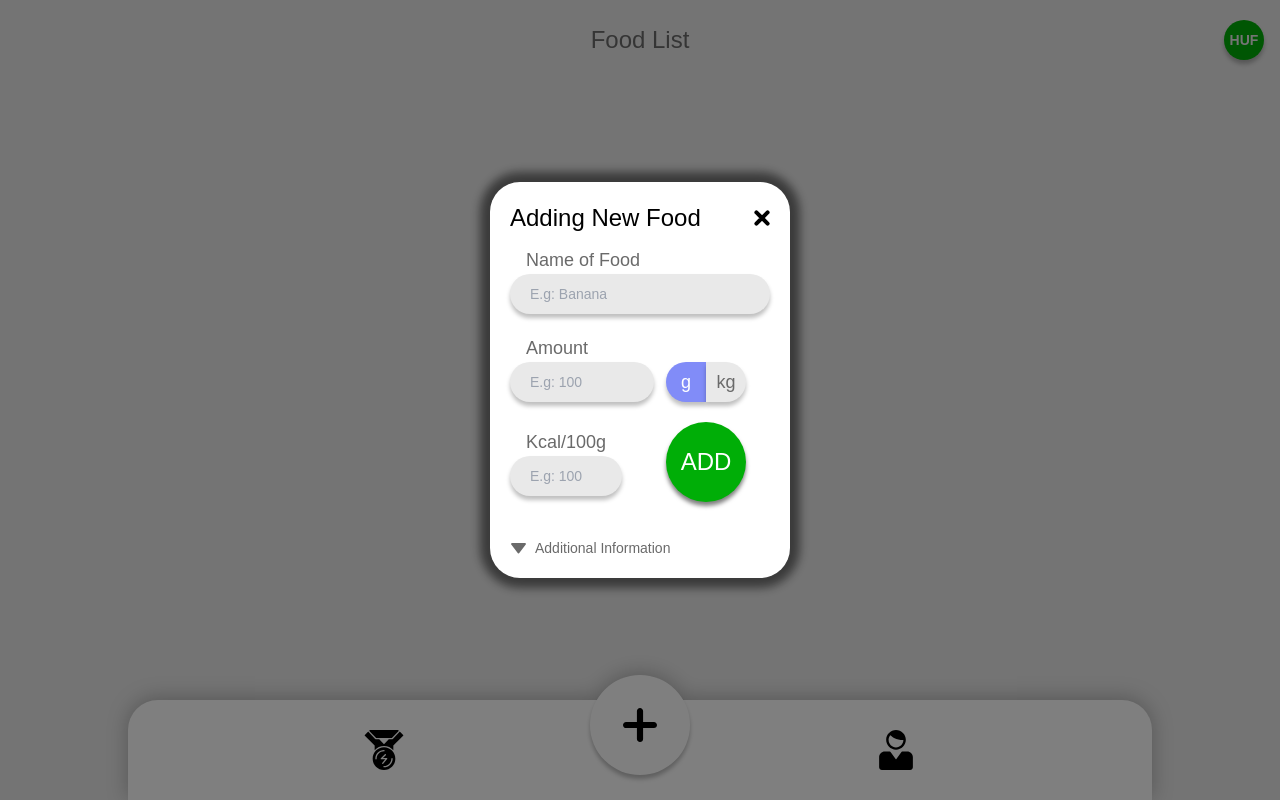
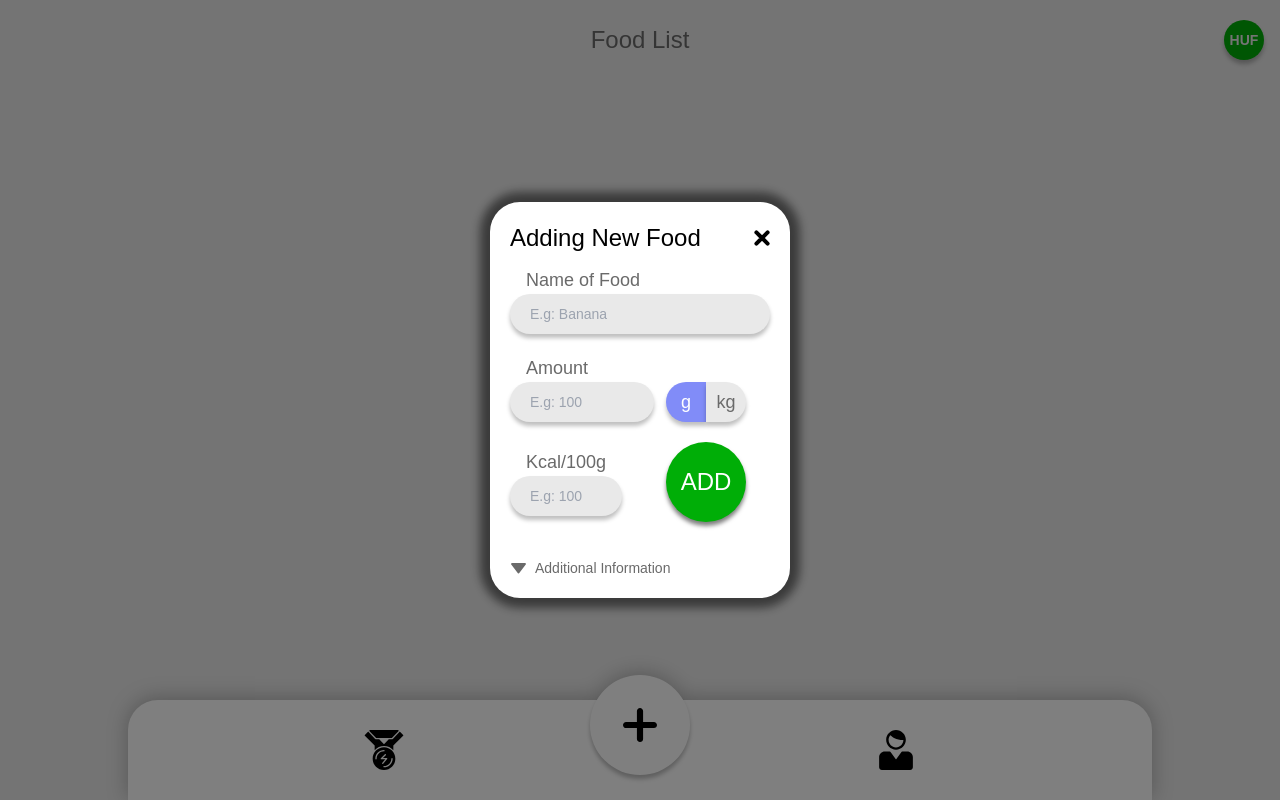
Before and after one commit to RakeMeUp/Kcal-Counter, a React (Create React App) app: page / in a window 1280 px wide. Both pictures are taken after a click on the button 640 px from the left and 725 px from the top of the page. Built offline with nearby package versions, Linux system fonts and the light colour scheme.

Commit message:
modal scrollable when keyboard open

```diff
--- a/src/comps/navbar.jsx
+++ b/src/comps/navbar.jsx
@@ -57,7 +57,7 @@ export default class navbar extends Component {
     AddingModal = () =>{
         return (
             <div onClick={()=>{this.setState({modalOpen: !this.state.modalOpen})}} className='modal-bg z-50'>
-                <div onClick={(e)=>{e.stopPropagation()}} className='modal-body mb-10 bg-white w-[300px]'>
+                <div onClick={(e)=>{e.stopPropagation()}} className={`modal-body bg-white w-[300px] ${this.state.additionalOpen && "keyboardOpen:h-screen overflow-scroll"}`}>
                     <div className='flex justify-between items-center pt-4 pl-5 pr-2'>
                         {/* HEAD */}
                         <div className='text-2xl font-medium'>Adding New Food</div>
--- a/tailwind.config.js
+++ b/tailwind.config.js
@@ -10,7 +10,8 @@ module.exports = {
         'poppins' : ['Poppins', 'sans-serif'],
       },
       screens: {
-        'keyboardClosed': { 'raw': '(min-height: 700px)' }
+        'keyboardClosed': { 'raw': '(min-height: 700px)' },
+        "keyboardOpen": {'raw': '(max-height:580px)'}
        }
     },
     colors: {
```
